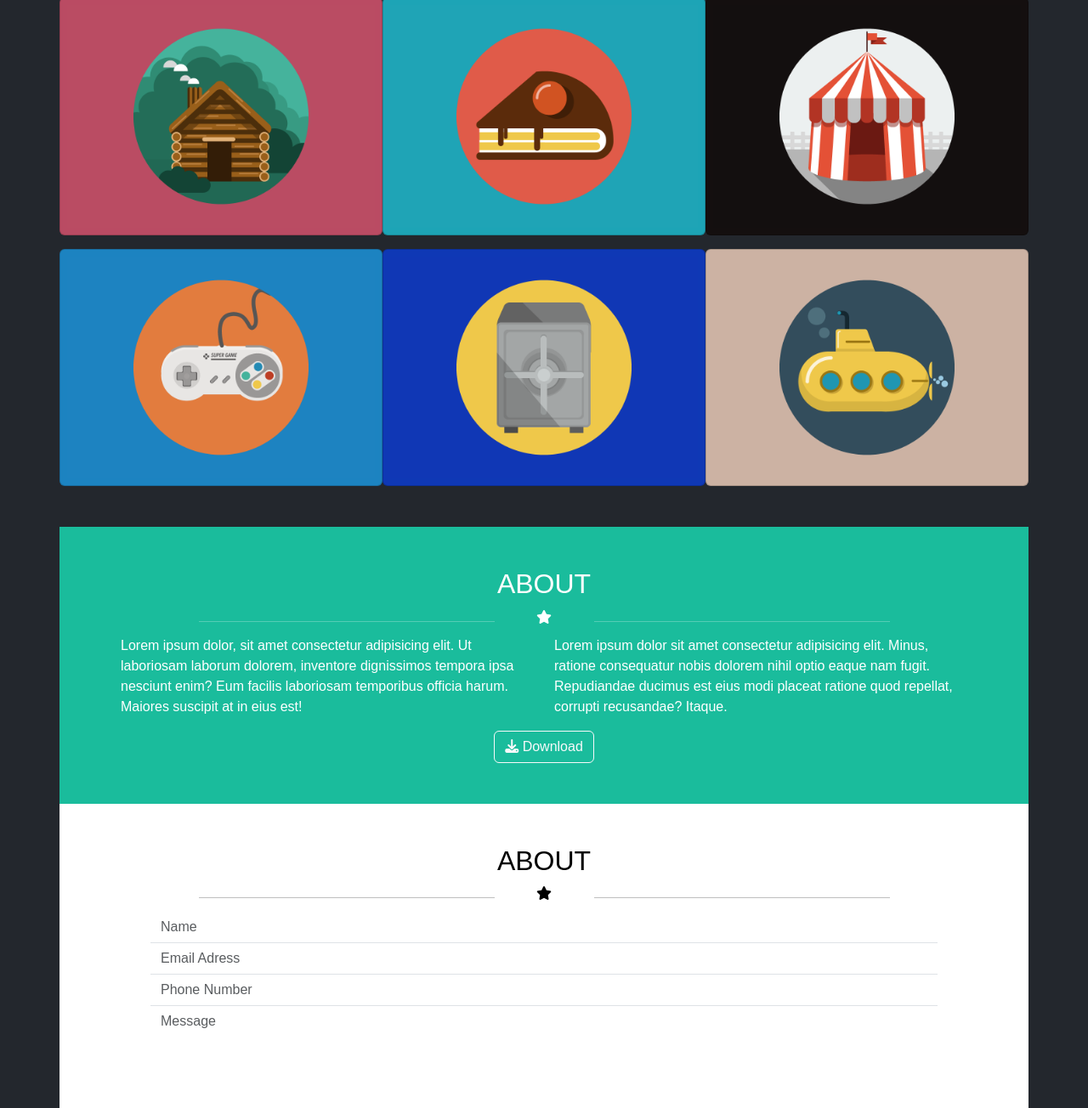
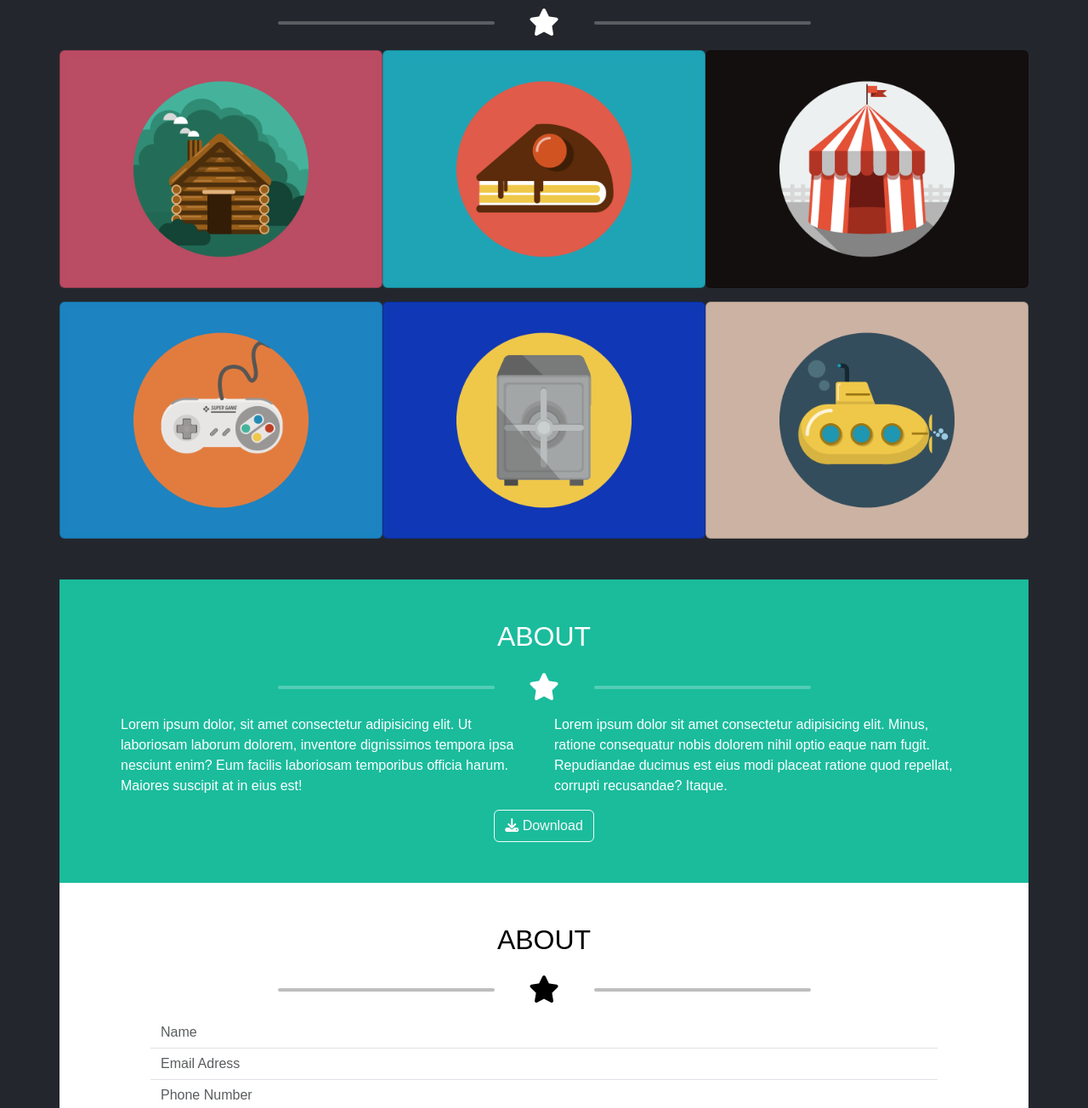
Before and after one commit to lucafagiolini/html-css-bootstrap-freelancer, a plain HTML site: page index.html in a window 1280 px wide. Shown: the part 681-1985 px from the top of the page at 85% size. Drawn offline with nearby package versions, Linux system fonts and the light colour scheme.

Commit message:
star fixed

```diff
--- a/css/style.css
+++ b/css/style.css
@@ -15,6 +15,9 @@ body {
 }
 
 /* colors */
+.hr-white {
+    border-color: white;
+}
 
 .green {
     background-color: #1abc9c;
--- a/index.html
+++ b/index.html
@@ -46,7 +46,6 @@
             </div>
         </div>
     </nav>
-    </nav>
 </div>
 
 
@@ -58,15 +57,15 @@
                     <img id="avatar" src="img/avatar.svg" class="img-fluid mb-3" alt="avatar">
                     <h1>start bootstrap</h1>
                 </div>
-                <div id="star" class="row justify-content-center">
-                    <div class="col-4">
-                        <hr>
+                <div id="star" class="row justify-content-center align-items-center py-2">
+                    <div class="col-3">
+                        <hr class="px-0 border-4 rounded">
                     </div>
-                    <div class="col-1">
+                    <div class="col-1 px-0 fs-2">
                         <i class="fa-solid fa-star"></i>
                     </div>
-                    <div class="col-4">
-                        <hr>
+                    <div class="col-3">
+                        <hr class="px-0 border-4 rounded">
                     </div>
                 </div>
                 <div class="row">
@@ -84,15 +83,15 @@
                 <div class="col-12">
                     <h2>portfolio</h2>
                 </div>
-                <div id="star" class="row justify-content-center text-center">
-                    <div class="col-4">
-                        <hr>
+                <div id="star" class="row justify-content-center align-items-center py-2">
+                    <div class="col-3">
+                        <hr class="px-0 border-4 rounded">
                     </div>
-                    <div class="col-1">
+                    <div class="col-1 px-0 fs-2">
                         <i class="fa-solid fa-star"></i>
                     </div>
-                    <div class="col-4">
-                        <hr>
+                    <div class="col-3">
+                        <hr class="px-0 border-4 rounded">
                     </div>
                 </div>
             </div>
@@ -124,15 +123,15 @@
                 <div class="col-12">
                     <h2>about</h2>
                 </div>
-                <div id="star" class="row justify-content-center text-center">
-                    <div class="col-4">
-                        <hr>
+                <div id="star" class="row justify-content-center align-items-center py-2">
+                    <div class="col-3">
+                        <hr class="px-0 border-4 rounded">
                     </div>
-                    <div class="col-1">
+                    <div class="col-1 px-0 fs-2">
                         <i class="fa-solid fa-star"></i>
                     </div>
-                    <div class="col-4">
-                        <hr>
+                    <div class="col-3">
+                        <hr class="px-0 border-4 rounded">
                     </div>
                 </div>
             </div>
@@ -160,15 +159,15 @@
                 <div class="col-12">
                     <h2>about</h2>
                 </div>
-                <div id="star" class="row justify-content-center text-center">
-                    <div class="col-4">
-                        <hr>
+                <div id="star" class="row justify-content-center align-items-center py-2">
+                    <div class="col-3">
+                        <hr class="px-0 border-4 rounded">
                     </div>
-                    <div class="col-1">
+                    <div class="col-1 px-0 fs-2">
                         <i class="fa-solid fa-star"></i>
                     </div>
-                    <div class="col-4">
-                        <hr>
+                    <div class="col-3">
+                        <hr class="px-0 border-4 rounded">
                     </div>
                 </div>
             </div>
```
